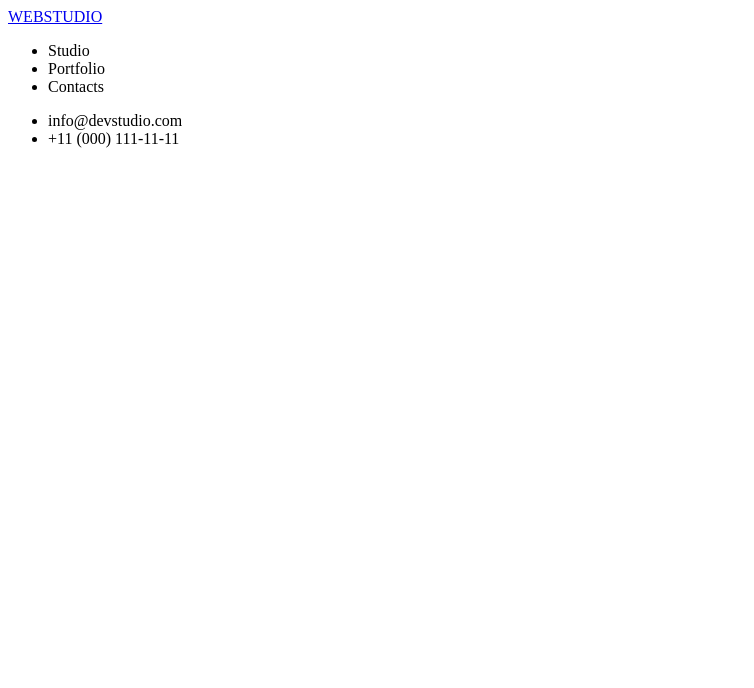
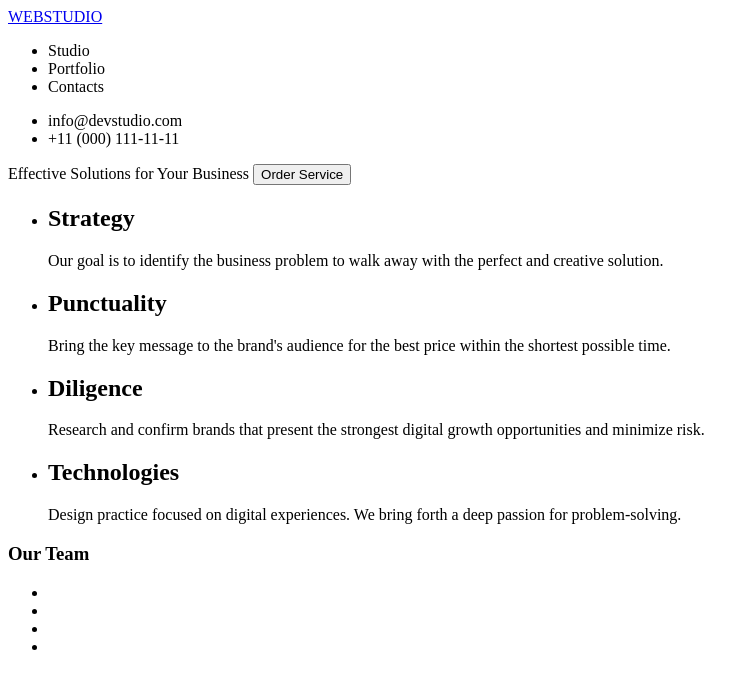
Before and after one commit to Oksamyt47/goit-markup-hw-01, a plain HTML site: page index.html in a window 1280 px wide. Shown: the whole page, without its empty margins (0-754 px from the left). Drawn offline with Linux system fonts and the light colour scheme.

Commit message:
sections changes

```diff
--- a/index.html
+++ b/index.html
@@ -10,22 +10,69 @@
       <logo>
         <a href="oksamyt47.github.io/goit-markup-hw-01/">WEBSTUDIO</a>
       </logo>
+
       <nav>
         <ul>
           <li>Studio</li>
           <li>Portfolio</li>
           <li>Contacts</li>
         </ul>
+      </nav>
+
+      <ul>
+        <li>info@devstudio.com</li>
+        <li>+11 (000) 111-11-11</li>
+      </ul>
+    </header>
+
+    <main>
+      <section>
+        <hi>Effective Solutions for Your Business</hi>
+        <button>Order Service</button>
+      </section>
+
+      <section>
         <ul>
-          <li>info@devstudio.com</li>
-          <li>+11 (000) 111-11-11</li>
+          <li>
+            <h2>Strategy</h2>
+            <p>
+              Our goal is to identify the business problem to walk away with the
+              perfect and creative solution.
+            </p>
+          </li>
+          <li>
+            <h2>Punctuality</h2>
+            <p>
+              Bring the key message to the brand's audience for the best price
+              within the shortest possible time.
+            </p>
+          </li>
+          <li>
+            <h2>Diligence</h2>
+            <p>
+              Research and confirm brands that present the strongest digital
+              growth opportunities and minimize risk.
+            </p>
+          </li>
+          <li>
+            <h2>Technologies</h2>
+            <p>
+              Design practice focused on digital experiences. We bring forth a
+              deep passion for problem-solving.
+            </p>
+          </li>
         </ul>
-      </nav>
-    </header>
-    <main>
-      <section></section>
-      <section></section>
-      <section></section>
+      </section>
+
+      <section>
+        <h3>Our Team</h3>
+        <ul>
+          <li></li>
+          <li></li>
+          <li></li>
+          <li></li>
+        </ul>
+      </section>
     </main>
     <footer></footer>
   </body>
```
